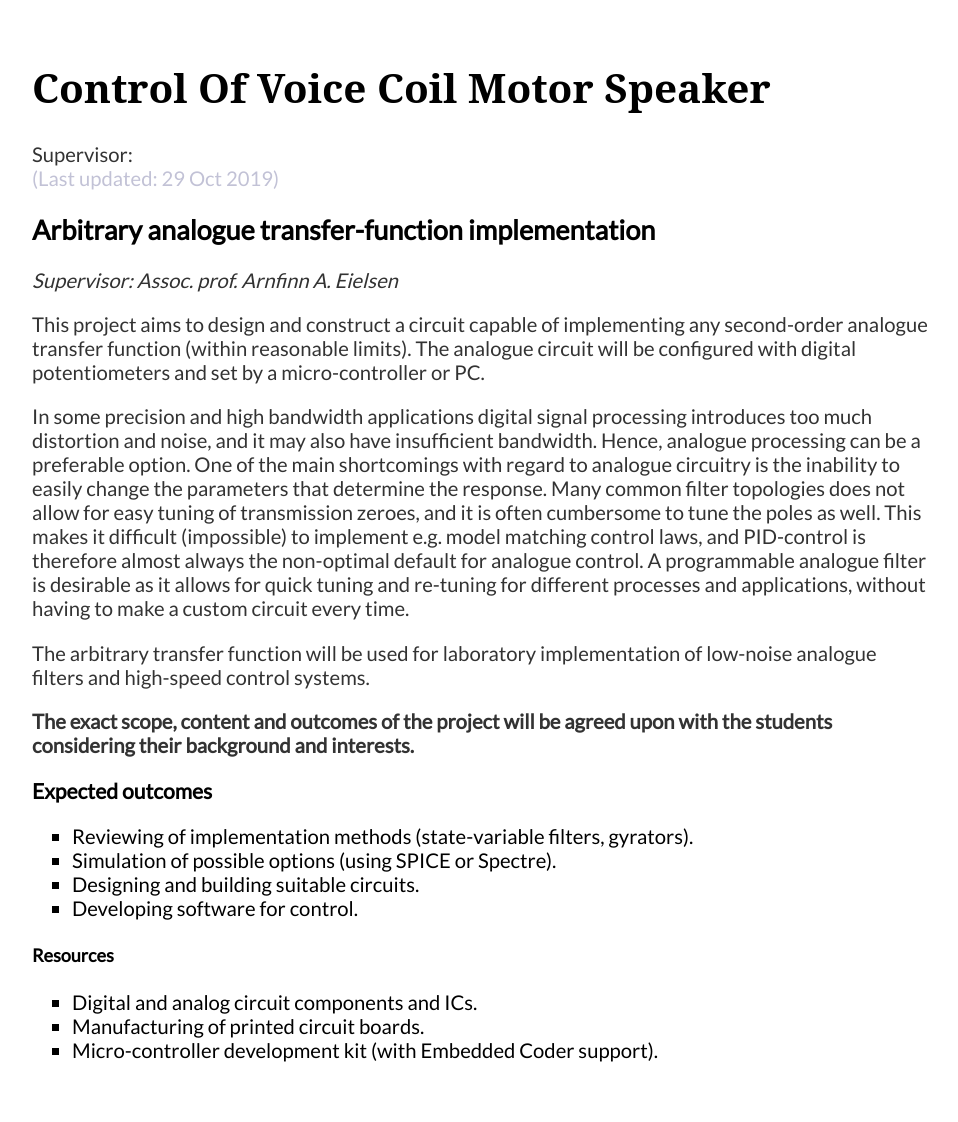
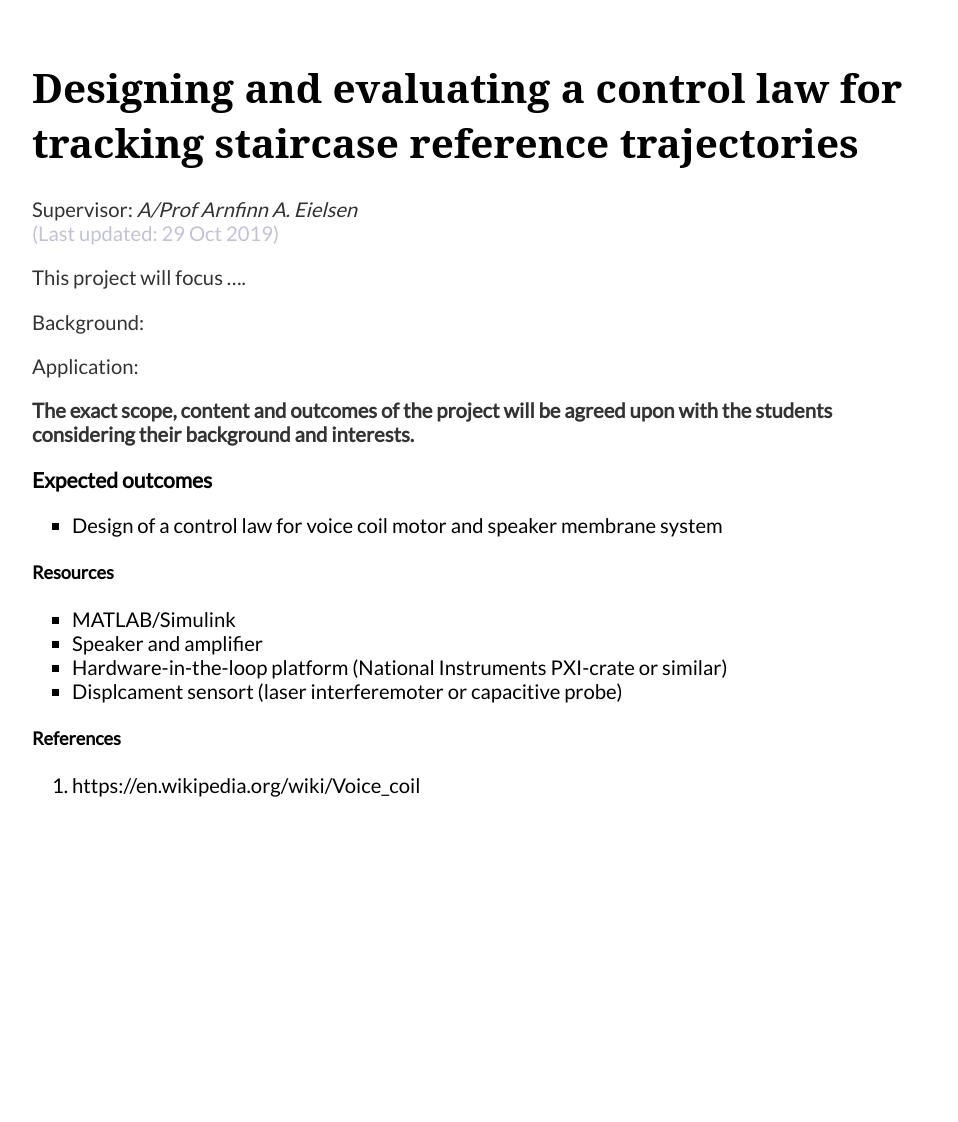
Before and after one commit to eielsen/eielsen.github.io, a Jekyll site: the page built from _posts/2019-10-29-control-of-voice-coil-motor-speaker.md, in a window 1280 px wide. Shown: the whole page, without its empty margins (160-1118 px from the left). Built offline with Jekyll 4.4.1, drawn with Linux system fonts in a browser that asks for light colours; some web fonts are replaced; our own code applies the rules of GitHub Pages for plain Markdown files; after the commit the page ends 900 px from its top, so only the background shows below that.

Commit message:
Update 2019-10-29-control-of-voice-coil-motor-speaker.md

```diff
--- a/_posts/2019-10-29-control-of-voice-coil-motor-speaker.md
+++ b/_posts/2019-10-29-control-of-voice-coil-motor-speaker.md
@@ -1,22 +1,33 @@
-## Arbitrary analogue transfer-function implementation
+---
+layout: post
+title: "Designing and evaluating a control law for tracking staircase reference trajectories"
+supervisor: A/Prof Arnfinn A. Eielsen
+date: 2019-10-29
+---
 
-*Supervisor: Assoc. prof. Arnfinn A. Eielsen*
+[comment]: ## Designing and evaluating a control law for tracking staircase reference trajectories
 
-This project aims to design and construct a circuit capable of implementing any second-order analogue transfer function (within reasonable limits). The analogue circuit will be configured with digital potentiometers and set by a micro-controller or PC.
+[comment]: *Supervisor: Assoc. prof. Arnfinn A. Eielsen*
 
-In some precision and high bandwidth applications digital signal processing introduces too much distortion and noise, and it may also have insufficient bandwidth. Hence, analogue processing can be a preferable option. One of the main shortcomings with regard to analogue circuitry is the inability to easily change the parameters that determine the response. Many common filter topologies does not allow for easy tuning of transmission zeroes, and it is often cumbersome to tune the poles as well. This makes it difficult (impossible) to implement e.g. model matching control laws, and PID-control is therefore almost always the non-optimal default for analogue control. A programmable analogue filter is desirable as it allows for quick tuning and re-tuning for different processes and applications, without having to make a custom circuit every time.
 
-The arbitrary transfer function will be used for laboratory implementation of low-noise analogue filters and high-speed control systems.
+
+This project will focus ....
+
+Background:
+
+Application:
 
 **The exact scope, content and outcomes of the project will be agreed upon with the students considering their background and interests.**
 
 ### Expected outcomes
-- Reviewing of implementation methods (state-variable filters, gyrators).
-- Simulation of possible options (using SPICE or Spectre).
-- Designing and building suitable circuits.
-- Developing software for control.
+- Design of a control law for voice coil motor and speaker membrane system
+
 
 #### Resources
-- Digital and analog circuit components and ICs.
-- Manufacturing of printed circuit boards.
-- Micro-controller development kit (with Embedded Coder support).
+- MATLAB/Simulink
+- Speaker and amplifier
+- Hardware-in-the-loop platform (National Instruments PXI-crate or similar)
+- Displcament sensort (laser interferemoter or capacitive probe)
+
+#### References
+1. https://en.wikipedia.org/wiki/Voice_coil
```
